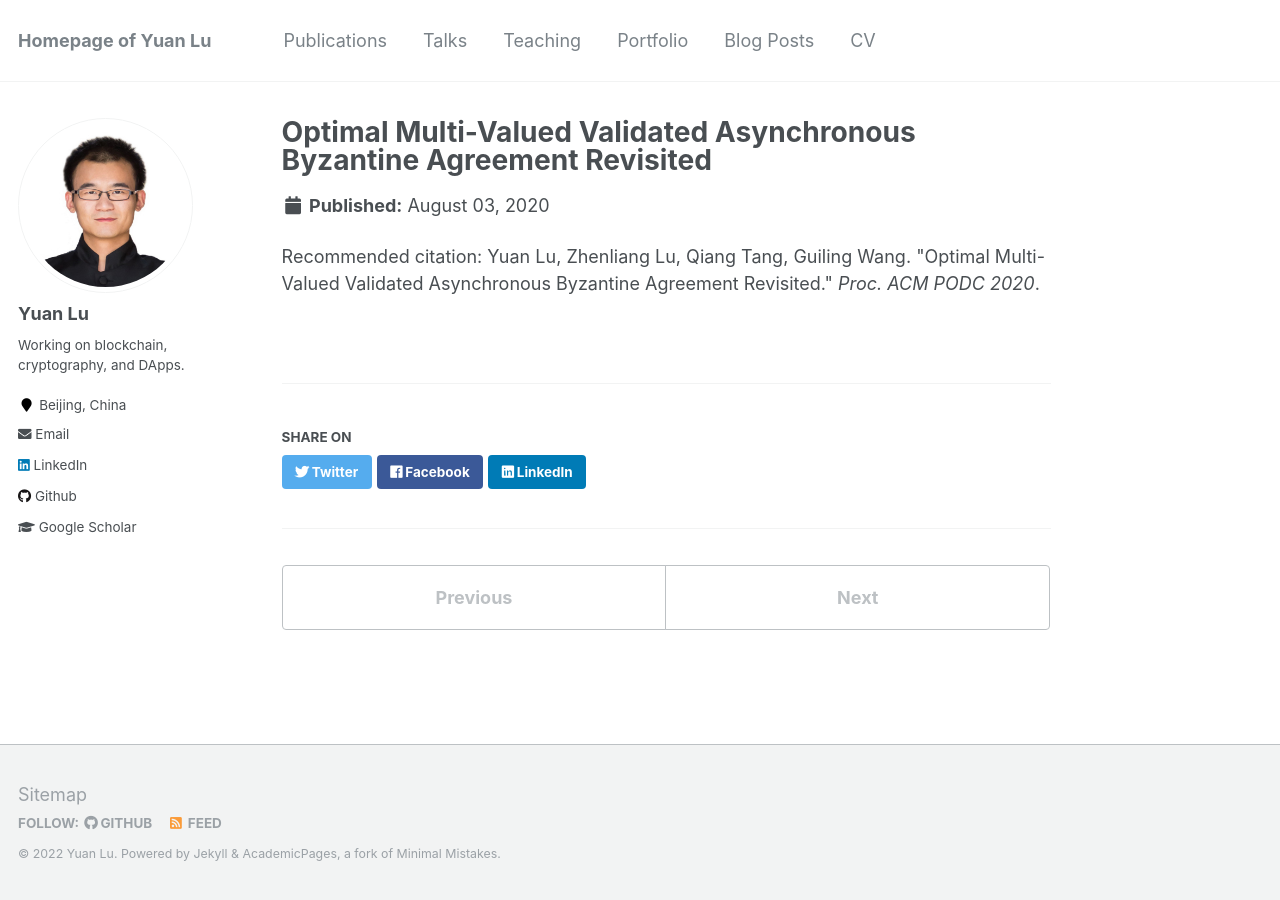
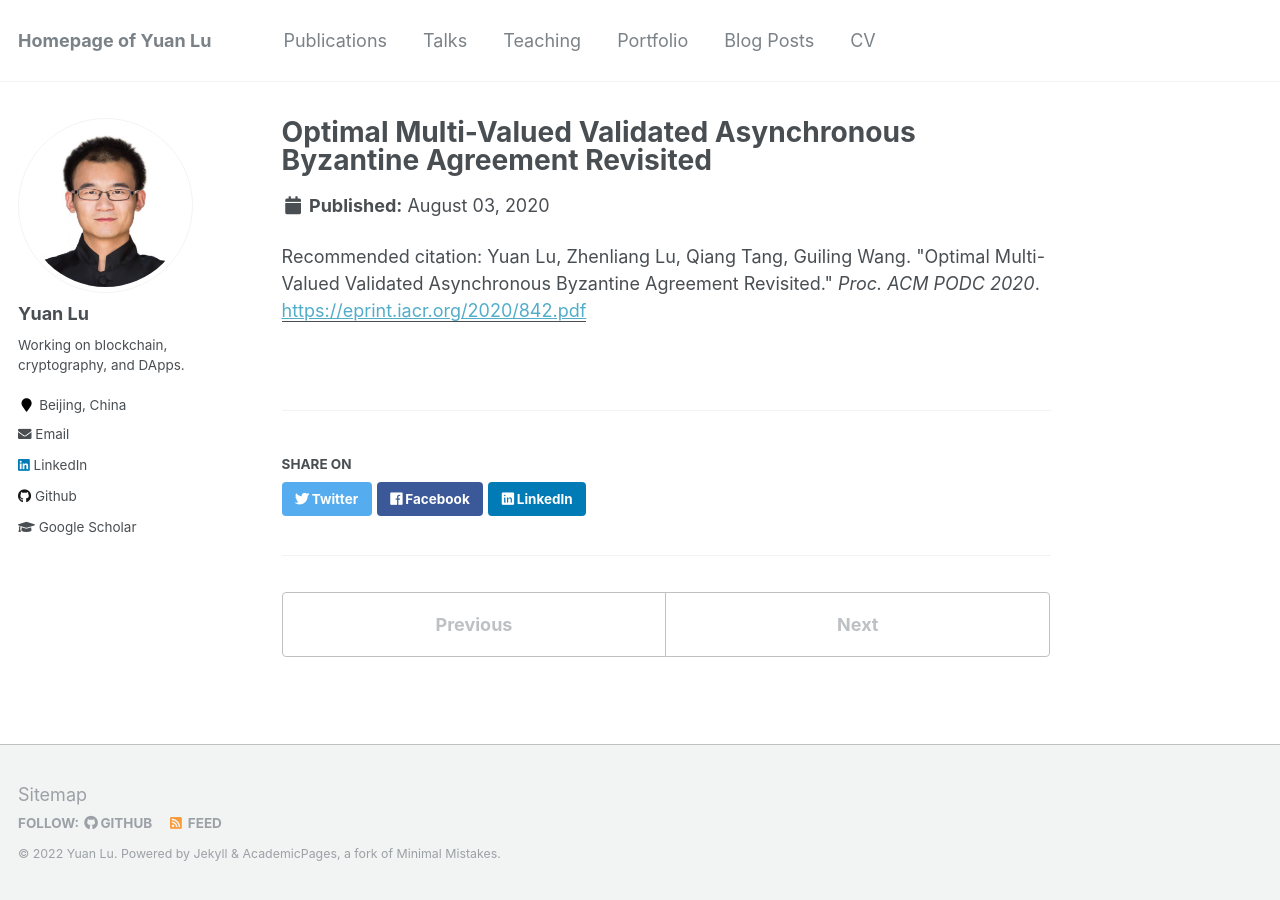
Before and after one commit to yylluu/yylluu.github.io, a Jekyll site: the page built from _publications/2020-04-04-vaba.md, in a window 1280 px wide. Built offline with Jekyll 4.4.1, drawn with Linux system fonts in a browser that asks for light colours; some of the changed lines change nothing that is shown.

Commit message:
Update 2020-04-04-vaba.md

```diff
--- a/_publications/2020-04-04-vaba.md
+++ b/_publications/2020-04-04-vaba.md
@@ -4,5 +4,6 @@ collection: ACM PODC 2020
 permalink: /publication/2020-04-04-vaba
 date: 2020-08-03
 venue: 'ACM PODC'
+paperurl: 'https://eprint.iacr.org/2020/842.pdf'
 citation: 'Yuan Lu, Zhenliang Lu, Qiang Tang, Guiling Wang. &quot;Optimal Multi-Valued Validated Asynchronous Byzantine Agreement Revisited.&quot; <i>Proc. ACM PODC 2020</i>.'
 ---
```
